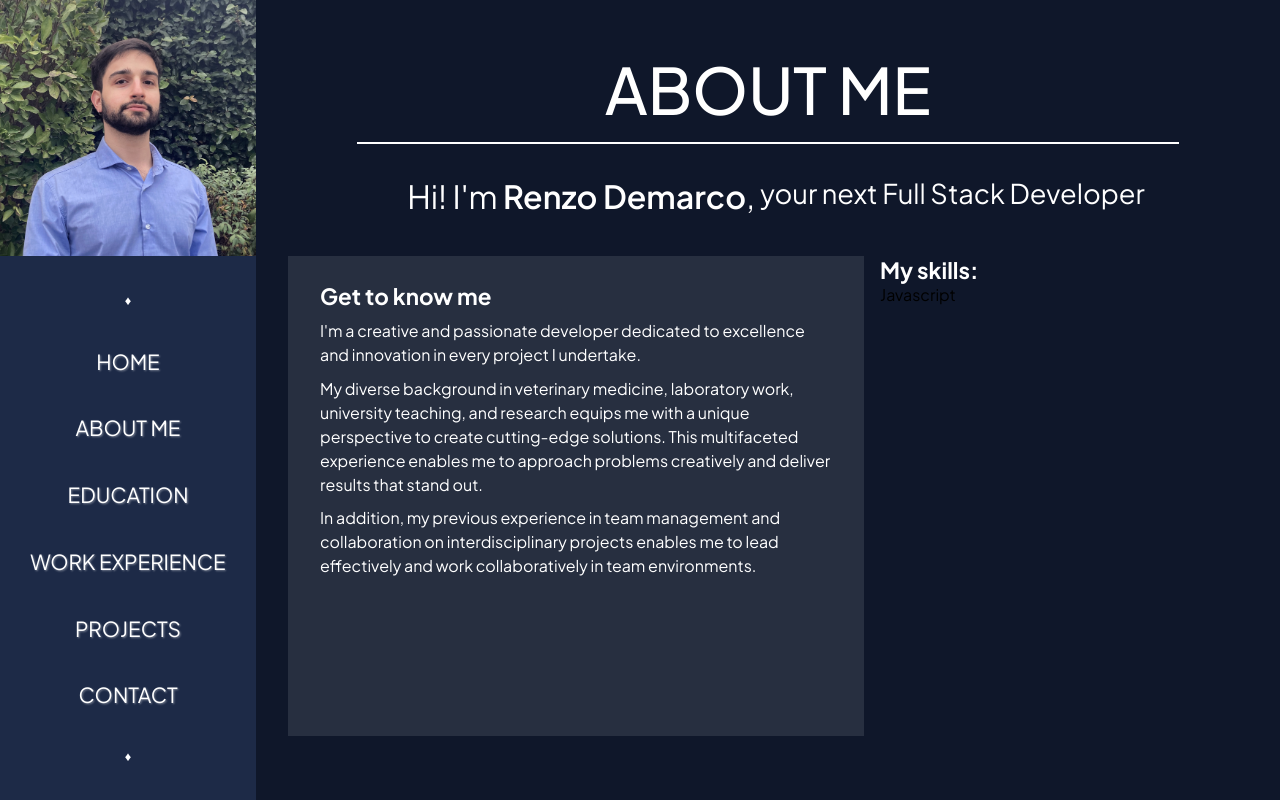
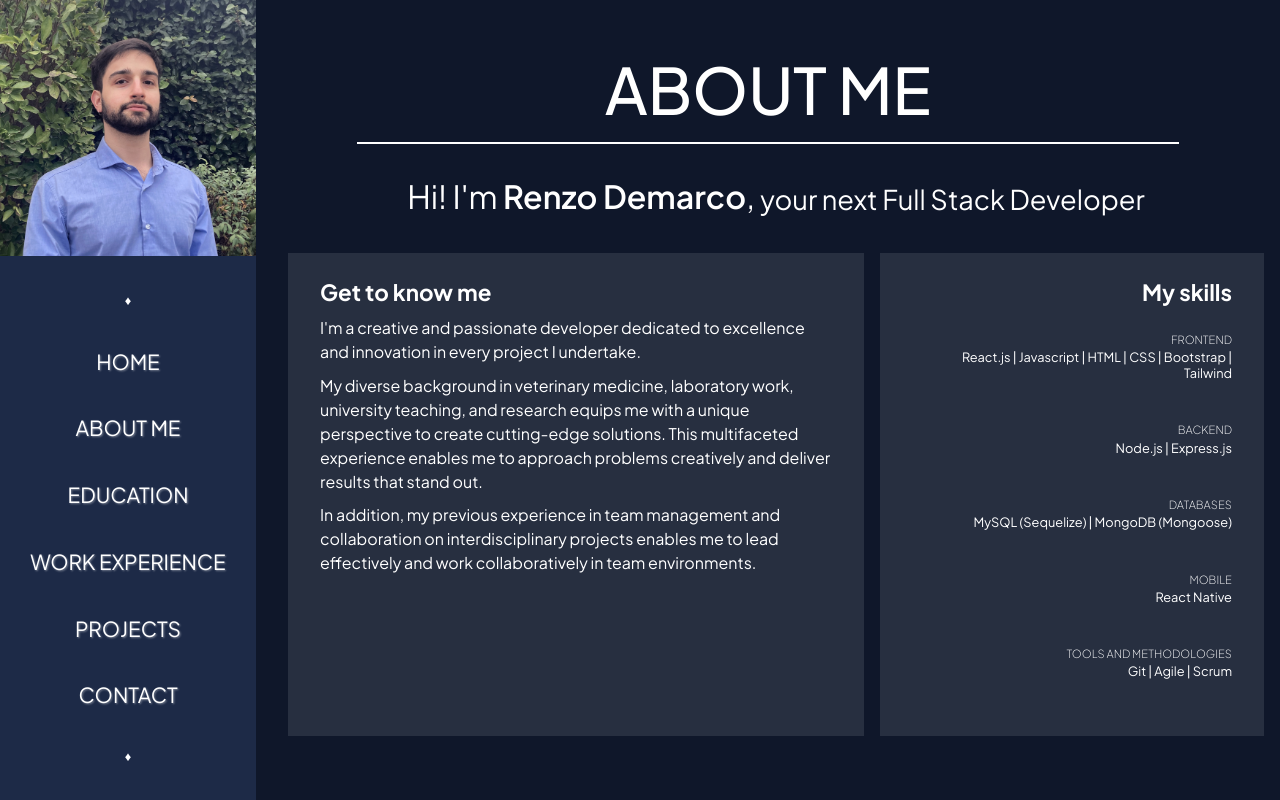
Before and after one commit to renzodemarco/portfolio, a React (Vite) app: page / in a window 1280 px wide. Both pictures are taken after a click on the item "ABOUT ME". Built offline with nearby package versions, Linux system fonts and the light colour scheme.

Commit message:
add skills list

```diff
--- a/src/pages/AboutMe.jsx
+++ b/src/pages/AboutMe.jsx
@@ -16,10 +16,27 @@ const AboutMe = () => {
         </div>
       </div>
       <div className='skills-container'>
-        <h4>My skills:</h4>
-        <ul>
+        <h4>My skills</h4>
+        <ul className='skills-list'>
           <li>
-            Javascript
+            <p className='skills-title'>Frontend</p>
+            <p className='skills'>React.js | Javascript | HTML | CSS | Bootstrap | Tailwind</p>
+          </li>
+          <li>
+            <p className='skills-title'>Backend</p>
+            <p className='skills'>Node.js | Express.js</p>
+          </li>
+          <li>
+            <p className='skills-title'>Databases</p>
+            <p className='skills'>MySQL (Sequelize) | MongoDB (Mongoose)</p>
+          </li>
+          <li>
+            <p className='skills-title'>Mobile</p>
+            <p className='skills'>React Native</p>
+          </li>
+          <li>
+            <p className='skills-title'>Tools and Methodologies</p>
+            <p className='skills'>Git | Agile | Scrum</p>
           </li>
         </ul>
       </div>
--- a/src/pages/styles.css
+++ b/src/pages/styles.css
@@ -5,7 +5,7 @@
   grid-template-areas:
   "presentation presentation"
   "intro skills";
-  grid-template-rows: 4rem 1fr;
+  grid-template-rows: 3.8rem 1fr;
   grid-template-columns: 60% 40%;
   gap: 1rem
 }
@@ -13,8 +13,9 @@
 .presentation-container {
   display: flex;
   justify-content: center;
-  align-items: flex-start;
+  align-items: flex-end;
   grid-area: presentation;
+  padding-bottom: 1.3rem;
 }
 
 .intro-container {
@@ -25,7 +26,7 @@
   background-color: rgba(255, 255, 255, .1);
 }
 
-.intro h4 {
+.about-me-container h4 {
   margin-bottom: .6rem;
 }
 
@@ -36,4 +37,31 @@
 
 .skills-container {
   grid-area: skills;
+  text-align: end;
+  background-color: rgba(255, 255, 255, .1);
+  padding: 1.6rem 2rem;
 }
+
+.skills-list {
+  height: 90%;
+  display: flex;
+  flex-direction: column;
+  justify-content: space-around;
+  align-items: flex-end;
+  text-align: end;
+}
+
+.skills-title {
+  font-size: .7rem;
+  font-weight: 200;
+  text-transform: uppercase;
+  padding-bottom: .2rem;
+}
+
+.skills {
+  font-size: .8rem;
+}
+
+.skills:last-child {
+  margin-bottom: .6rem;
+}
```
